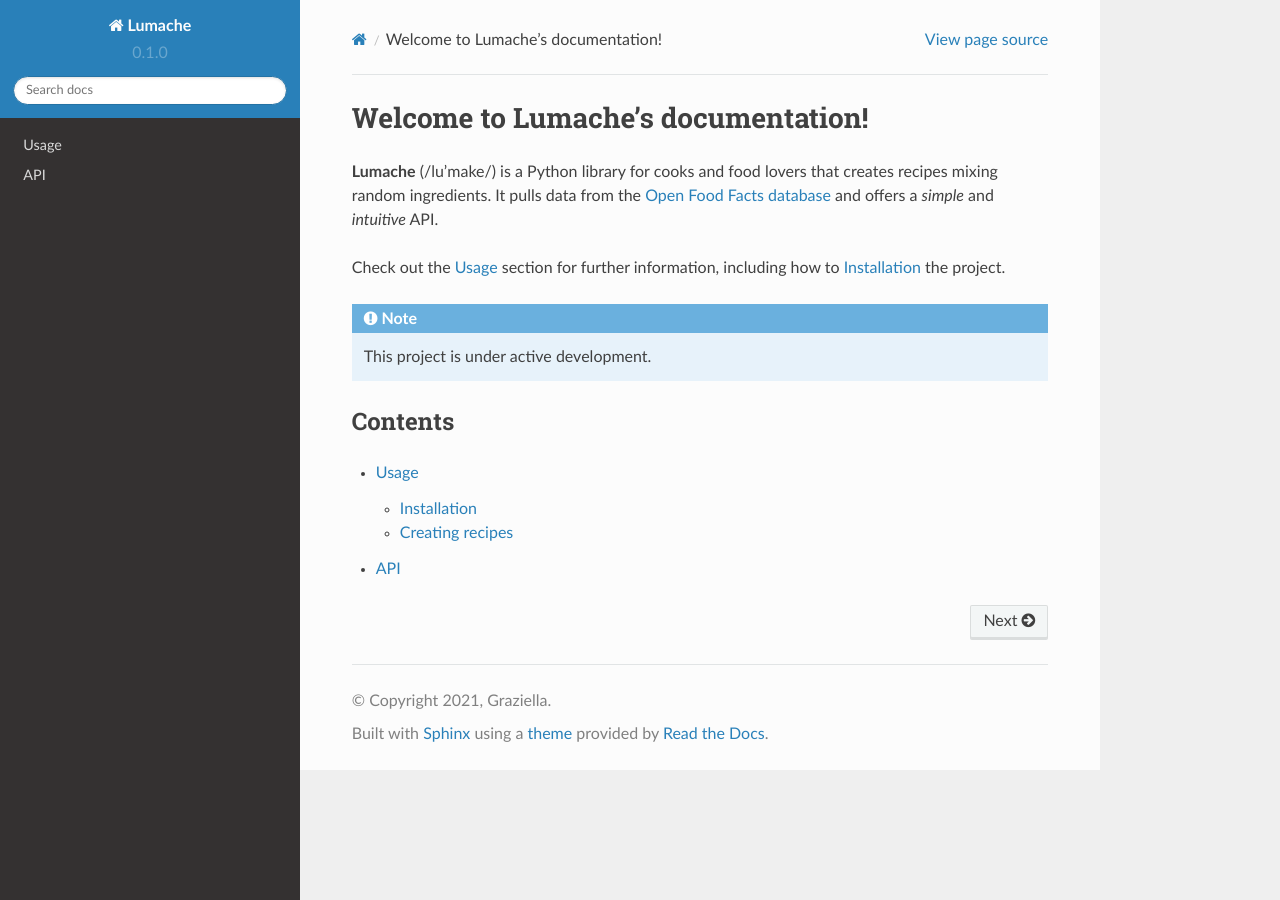
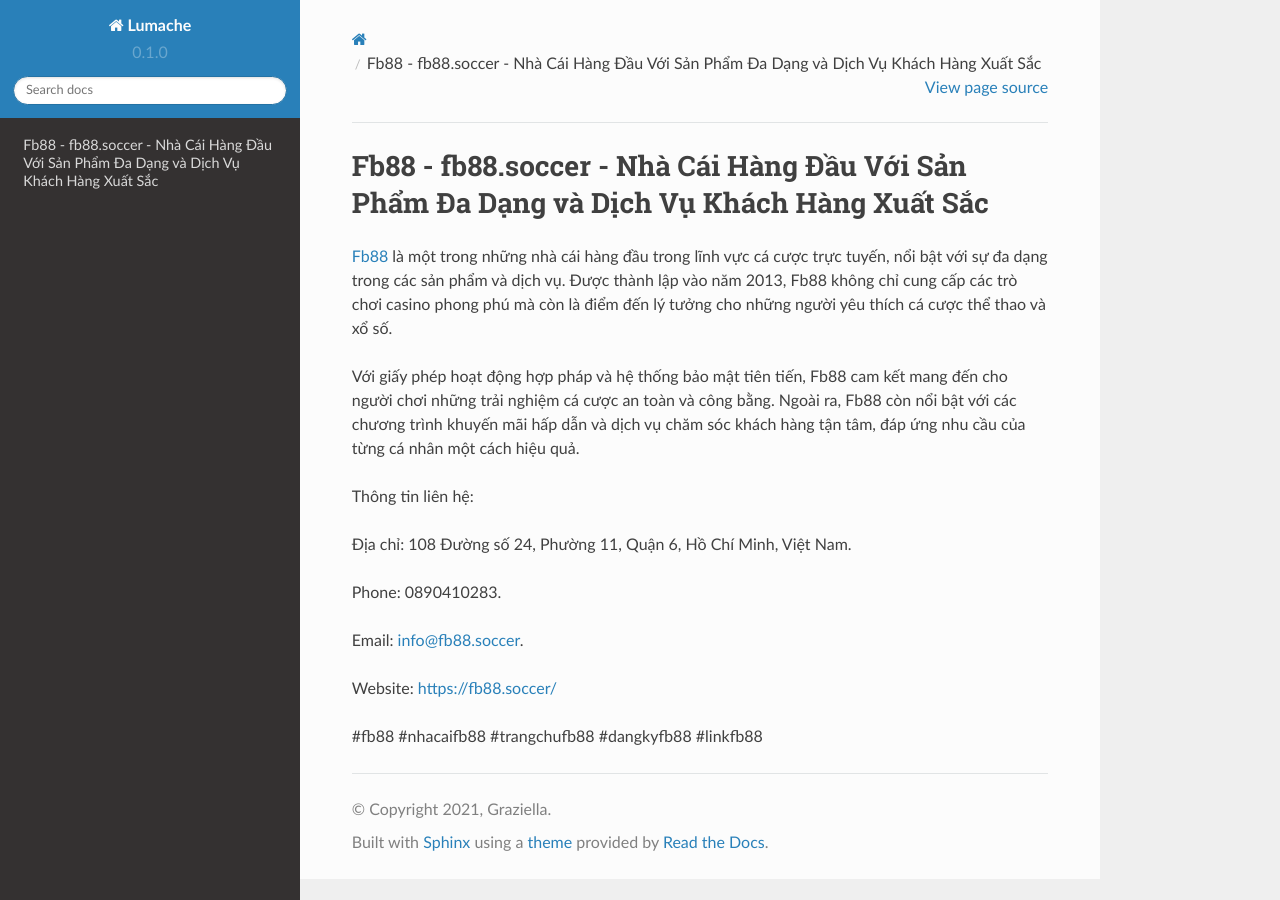
Before and after one commit to juniorhodge8/fb88soccer, a Sphinx documentation site: the page built from docs/source/index.rst, in a window 1280 px wide. Built offline with Sphinx 7.4.7 and the Read the Docs theme 2.0.0, drawn with Linux system fonts in a browser that asks for light colours.

Commit message:
Update index.rst

```diff
--- a/docs/source/index.rst
+++ b/docs/source/index.rst
@@ -1,22 +1,18 @@
-Welcome to Lumache's documentation!
+Fb88 - fb88.soccer - Nhà Cái Hàng Đầu Với Sản Phẩm Đa Dạng và Dịch Vụ Khách Hàng Xuất Sắc
 ===================================
 
-**Lumache** (/lu'make/) is a Python library for cooks and food lovers
-that creates recipes mixing random ingredients.
-It pulls data from the `Open Food Facts database <https://world.openfoodfacts.org/>`_
-and offers a *simple* and *intuitive* API.
+`Fb88 <https://fb88.soccer/>`_ là một trong những nhà cái hàng đầu trong lĩnh vực cá cược trực tuyến, nổi bật với sự đa dạng trong các sản phẩm và dịch vụ. Được thành lập vào năm 2013, Fb88 không chỉ cung cấp các trò chơi casino phong phú mà còn là điểm đến lý tưởng cho những người yêu thích cá cược thể thao và xổ số.
 
-Check out the :doc:`usage` section for further information, including
-how to :ref:`installation` the project.
+Với giấy phép hoạt động hợp pháp và hệ thống bảo mật tiên tiến, Fb88 cam kết mang đến cho người chơi những trải nghiệm cá cược an toàn và công bằng. Ngoài ra, Fb88 còn nổi bật với các chương trình khuyến mãi hấp dẫn và dịch vụ chăm sóc khách hàng tận tâm, đáp ứng nhu cầu của từng cá nhân một cách hiệu quả.
 
-.. note::
+Thông tin liên hệ:
 
-   This project is under active development.
+Địa chỉ: 108 Đường số 24, Phường 11, Quận 6, Hồ Chí Minh, Việt Nam.
 
-Contents
---------
+Phone: 0890410283.
 
-.. toctree::
+Email: info@fb88.soccer.
 
-   usage
-   api
+Website: https://fb88.soccer/
+
+#fb88 #nhacaifb88 #trangchufb88 #dangkyfb88 #linkfb88
```
